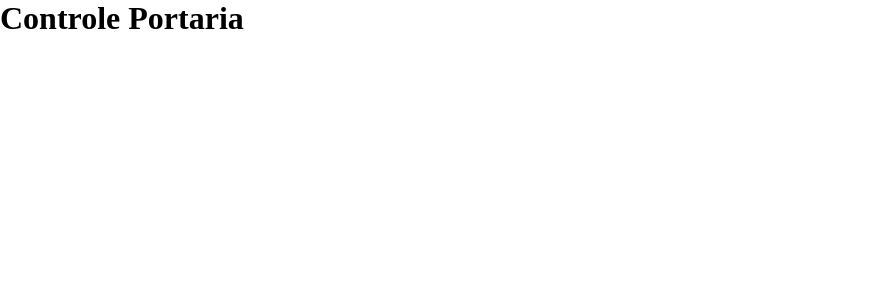
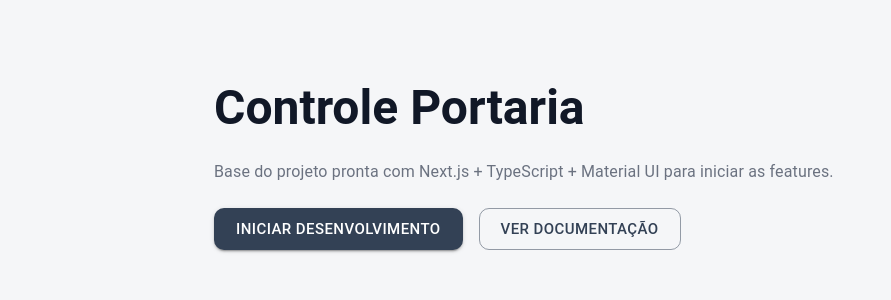
Before and after one commit to andredeandrade/controleportaria, a Next.js app: page / in a window 1280 px wide. Shown: the top 300 px of the page, without its empty margins (0-891 px from the left). Built offline with nearby package versions, Linux system fonts and the light colour scheme.

Commit message:
feat: add material ui

```diff
--- a/package.json
+++ b/package.json
@@ -11,6 +11,9 @@
     "format:check": "prettier --check ."
   },
   "dependencies": {
+    "@emotion/react": "^11.14.0",
+    "@emotion/styled": "^11.14.1",
+    "@mui/material": "^7.3.9",
     "next": "16.2.2",
     "react": "19.2.4",
     "react-dom": "19.2.4"
--- /dev/null
+++ b/src/lib/mui/index.ts
@@ -0,0 +1 @@
+export { default as theme } from './theme';
--- /dev/null
+++ b/src/lib/mui/theme.ts
@@ -0,0 +1,43 @@
+import { createTheme } from '@mui/material/styles';
+
+const theme = createTheme({
+  palette: {
+    mode: 'light',
+    primary: {
+      main: '#334155',
+      dark: '#1F2937',
+    },
+    secondary: {
+      main: '#475569',
+    },
+    background: {
+      default: '#F5F6F8',
+      paper: '#FFFFFF',
+    },
+    text: {
+      primary: '#111827',
+      secondary: '#6B7280',
+    },
+    divider: '#E5E7EB',
+    success: {
+      main: '#166534',
+    },
+    warning: {
+      main: '#B45309',
+    },
+    error: {
+      main: '#991B1B',
+    },
+    info: {
+      main: '#1D4ED8',
+    },
+  },
+  shape: {
+    borderRadius: 10,
+  },
+  typography: {
+    fontFamily: '"Roboto", "Helvetica", "Arial", sans-serif',
+  },
+});
+
+export default theme;
--- a/src/pages/_app.tsx
+++ b/src/pages/_app.tsx
@@ -1,6 +1,13 @@
-import "@/styles/globals.css";
-import type { AppProps } from "next/app";
+import '@/styles/globals.css';
+import type { AppProps } from 'next/app';
+import { CssBaseline, ThemeProvider } from '@mui/material';
+import { theme } from '@/lib/mui';
 
 export default function App({ Component, pageProps }: AppProps) {
-  return <Component {...pageProps} />;
+  return (
+    <ThemeProvider theme={theme}>
+      <CssBaseline />
+      <Component {...pageProps} />
+    </ThemeProvider>
+  );
 }
--- a/src/pages/index.tsx
+++ b/src/pages/index.tsx
@@ -1,4 +1,5 @@
 import Head from 'next/head';
+import { Box, Button, Container, Stack, Typography } from '@mui/material';
 
 export default function Home() {
   return (
@@ -9,9 +10,29 @@ export default function Home() {
         <meta name="viewport" content="width=device-width, initial-scale=1" />
         <link rel="icon" href="/favicon.ico" />
       </Head>
-      <main>
-        <h1>Controle Portaria</h1>
-      </main>
+      <Box component="main" sx={{ py: { xs: 6, md: 10 } }}>
+        <Container maxWidth="md">
+          <Stack spacing={3}>
+            <Typography variant="h3" component="h1" fontWeight={700}>
+              Controle Portaria
+            </Typography>
+
+            <Typography variant="body1" color="text.secondary">
+              Base do projeto pronta com Next.js + TypeScript + Material UI para iniciar as
+              features.
+            </Typography>
+
+            <Stack direction={{ xs: 'column', sm: 'row' }} spacing={2}>
+              <Button variant="contained" size="large">
+                Iniciar desenvolvimento
+              </Button>
+              <Button variant="outlined" size="large">
+                Ver documentação
+              </Button>
+            </Stack>
+          </Stack>
+        </Container>
+      </Box>
     </>
   );
 }
```
Also changed, not shown: 1 other file (tests, documents, lock files or other folders).
